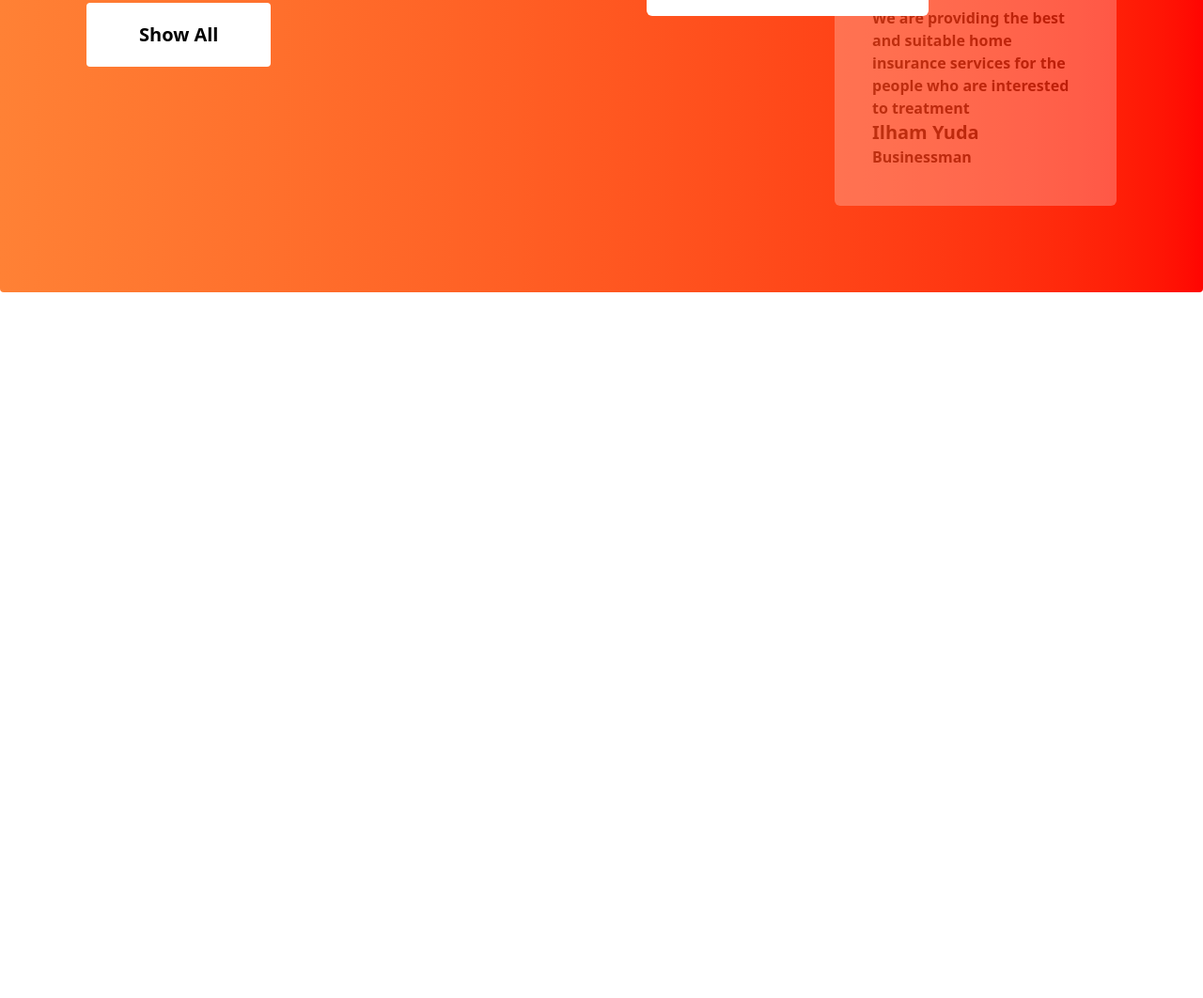
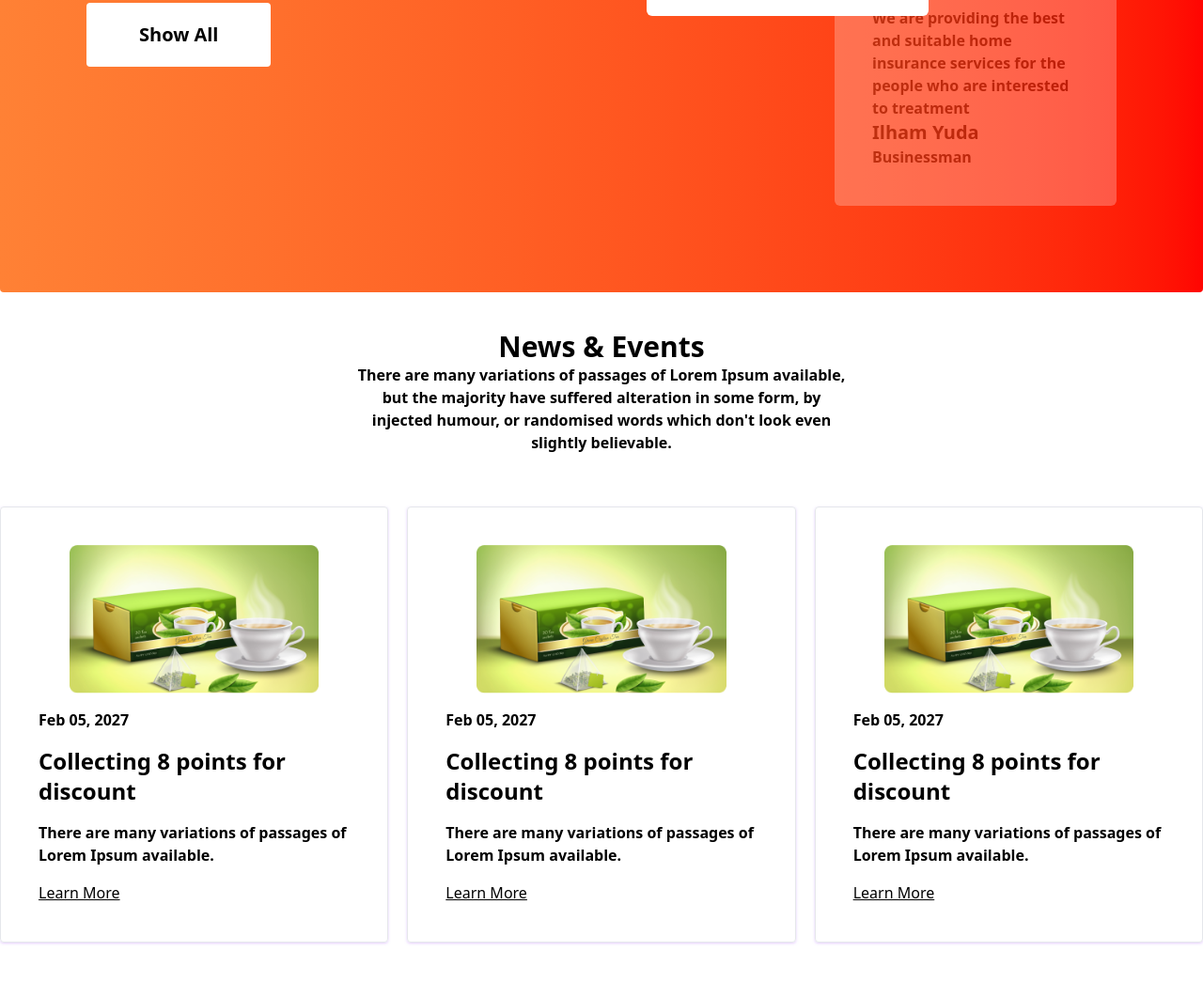
Before and after one commit to Animes101/Teashouse-tailwindcss, a plain HTML site: page index.html in a window 1280 px wide. Shown: the part 2378-3440 px from the top of the page at 94% size. Before the commit the page ends 2689 px from the top, so only its background shows below. Drawn offline with nearby package versions, Linux system fonts and the light colour scheme; files whose address does not match are found by name; a web font is replaced by a local one.

Commit message:
new product section complated

```diff
--- a/index.html
+++ b/index.html
@@ -142,5 +142,34 @@
             </div>
         </div>
       </section>
+
+      <!-- New Product area -->
+       <section class="container mx-auto py-10">
+        <h1 class="text-center text-3xl font-bold">News & Events</h1>
+        <p class="w-5/12 text-center mx-auto text-base font-bold">There are many variations of passages of Lorem Ipsum available, but the majority have suffered alteration in some form, by injected humour, or randomised words which don't look even slightly believable. </p>
+        <div class="md:grid md:grid-cols-2 lg:grid-cols-3 justify-between gap-5 py-14">
+            <div class="p-10 space-y-4 border border-gray-200 shadow-sm rounded-sm shadow-purple-200">
+                <img class="w-4/5 mx-auto" src="images/news-1.png" alt="news-1">
+                <h4 class="text-base font-bold">Feb 05, 2027</h4>
+                <h1 class="text-2xl font-bold">Collecting 8 points for discount</h1>
+                <p class="text-base font-bold">There are many variations of passages of Lorem Ipsum available.</p>
+                <a class="text-base underline hover:text-gray-400" href="">Learn More</a>
+            </div>
+            <div class="p-10 space-y-4 border border-gray-200 shadow-sm rounded-sm shadow-purple-200">
+                <img class="w-4/5 mx-auto" src="images/news-1.png" alt="news-1">
+                <h4 class="text-base font-bold">Feb 05, 2027</h4>
+                <h1 class="text-2xl font-bold">Collecting 8 points for discount</h1>
+                <p class="text-base font-bold">There are many variations of passages of Lorem Ipsum available.</p>
+                <a class="text-base underline hover:text-gray-400" href="">Learn More</a>
+            </div>
+            <div class="p-10 space-y-4 border border-gray-200 shadow-sm rounded-sm shadow-purple-200">
+                <img class="w-4/5 mx-auto" src="images/news-1.png" alt="news-1">
+                <h4 class="text-base font-bold">Feb 05, 2027</h4>
+                <h1 class="text-2xl font-bold">Collecting 8 points for discount</h1>
+                <p class="text-base font-bold">There are many variations of passages of Lorem Ipsum available.</p>
+                <a class="text-base underline hover:text-gray-400" href="">Learn More</a>
+            </div>
+        </div>
+       </section>
 </body>
 </html>
```
